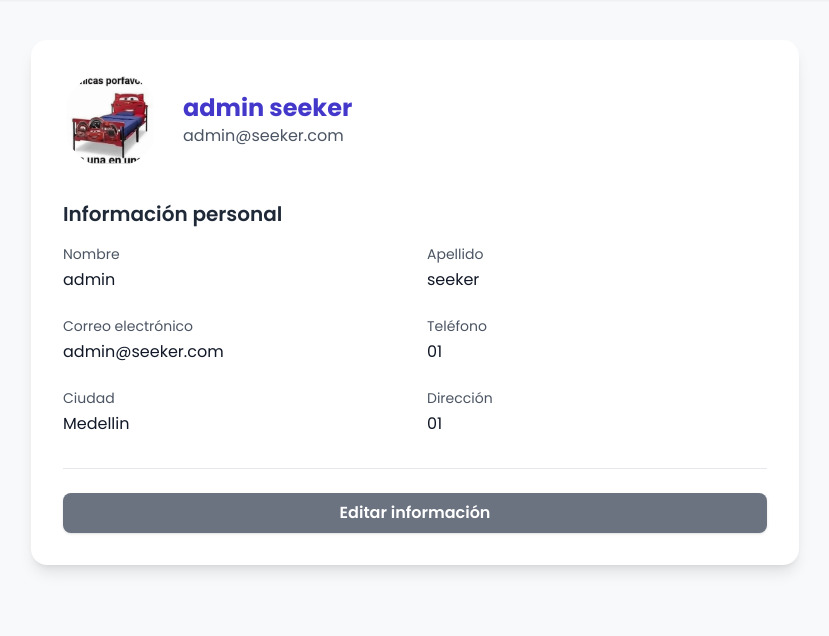
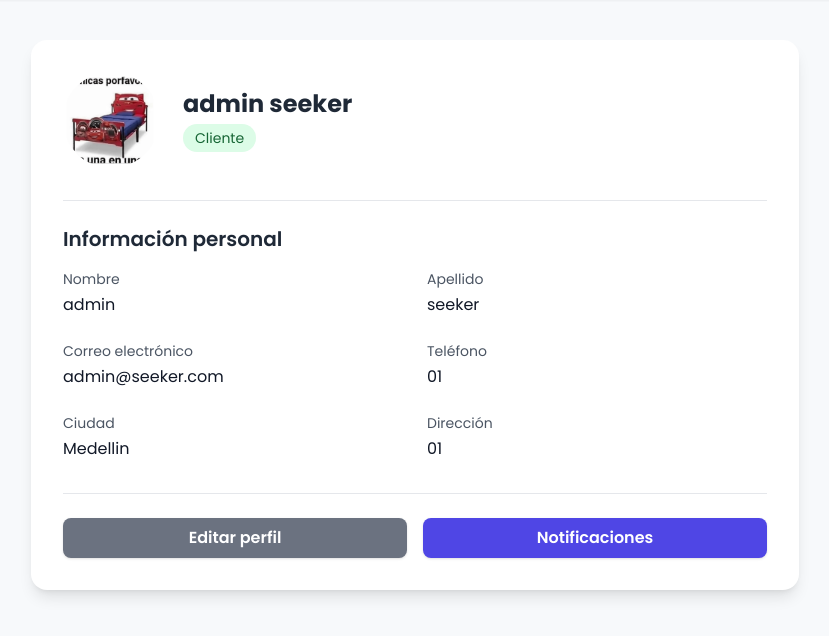
Before and after one commit to Jarax26/Serconn-IntegratedProject1, a Django app: page /accounts/profile/ in a window 1280 px wide. Shown: the part 80-716 px from the top of the page, without its empty margins (225-1054 px from the left). Run offline with Django 5.2, Linux system fonts and the light colour scheme; a user stored in the database is signed in; data comes from the database, SQL or seed files in the repository; both versions use the stored data as it was after the commit; some libraries are stand-ins or nearby versions.

Commit message:
Updated some features

```diff
--- a/accounts/templates/profile.html
+++ b/accounts/templates/profile.html
@@ -69,12 +69,14 @@
             {% endif %}
 
             <div>
-                <h2 class="text-2xl font-bold text-indigo-700">{{ user.get_full_name|default:user.username }}</h2>
-                <p class="text-gray-600">{{ user.email }}</p>
+                <h2 class="text-2xl font-bold text-gray-800">{{ user.get_full_name|default:user.username }}</h2>
+                <p class="mt-1 px-3 py-1 text-sm inline-block rounded-full {% if user.is_service_provider %} bg-yellow-100 text-yellow-800 {% else %} bg-green-100 text-green-800 {% endif %}">
+                    {{ user.get_user_role_display }}
+                </p>
             </div>
         </div>
 
-        <section class="mt-8">
+        <section class="mt-8 border-t pt-6">
             <h3 class="text-xl font-semibold text-gray-800 mb-4">Información personal</h3>
             <div class="grid grid-cols-1 sm:grid-cols-2 gap-6">
                 <div>
@@ -105,12 +107,12 @@
         </section>
 
         {% if user.is_service_provider %}
-            <section class="mt-8">
+            <section class="mt-8 border-t pt-6">
                 <h3 class="text-xl font-semibold text-gray-800">Descripción</h3>
                 <p class="mt-2 text-gray-600">{{ user.service_provider_profile.description|default:"Aún no has añadido una descripción." }}</p>
             </section>
 
-            <section class="mt-8">
+            <section class="mt-8 border-t pt-6">
                 <h3 class="text-xl font-semibold text-gray-800">Servicios ofrecidos</h3>
                 <ul class="mt-4 space-y-3">
                     {% for service in user.service_provider_profile.services.all %}
@@ -121,24 +123,32 @@
                             <em>Tarifa: ${{ service.rate }}</em>
                         </li>
                     {% empty %}
-                        <li>No has registrado servicios todavía.</li>
+                        <li class="text-gray-500">No has registrado servicios todavía.</li>
                     {% endfor %}
                 </ul>
 
-                <a href="{% url 'add_service' %}" class="mt-4 inline-block px-4 py-2 bg-indigo-600 text-white font-semibold rounded-lg shadow hover:bg-indigo-700">Agregar servicio</a>
+                <div class="flex justify-center mt-6">
+                    <a href="{% url 'add_service' %}" title="Agregar servicio"
+                        class="bg-indigo-600 hover:bg-indigo-700 text-white w-14 h-14 rounded-full flex items-center justify-center text-4xl font-bold shadow-lg transition-transform hover:scale-110">
+                        +
+                    </a>
+                </div>
             </section>
         {% endif %}
 
-        <div class="flex gap-4 mt-8 border-t pt-6">
+        <div class="flex flex-wrap gap-4 mt-8 border-t pt-6">
             <a href="{% url 'edit_profile' %}" class="flex-1 text-center px-4 py-2 bg-gray-500 text-white font-semibold rounded-lg shadow hover:bg-gray-600">
-                Editar información
+                Editar perfil
+            </a>
+            <a href="{% url 'notification_list' %}" class="flex-1 text-center px-4 py-2 bg-indigo-600 text-white font-semibold rounded-lg shadow hover:bg-indigo-700">
+                Notificaciones
             </a>
             {% if user.is_service_provider %}
-                <a href="{% url 'chat_list' %}" class="flex-1 text-center px-4 py-2 bg-blue-600 text-white font-semibold rounded-lg shadow hover:bg-blue-700">
-                    Ver mis chats
+                <a href="{% url 'chat_list' %}" class="flex-1 text-center px-4 py-2 bg-indigo-600 text-white font-semibold rounded-lg shadow hover:bg-indigo-700">
+                    Chats
                 </a>
-                <a href="{% url 'dashboard' %}" class="flex-1 text-center px-4 py-2 bg-blue-600 text-white font-semibold rounded-lg shadow hover:bg-blue-700">
-                    Ver mis servicios
+                <a href="{% url 'dashboard' %}" class="flex-1 text-center px-4 py-2 bg-indigo-600 text-white font-semibold rounded-lg shadow hover:bg-indigo-700">
+                    Mis servicios
                 </a>
             {% endif %}
         </div>
--- a/accounts/templates/user_profile.html
+++ b/accounts/templates/user_profile.html
@@ -59,7 +59,7 @@
             {% endif %}
             <div>
                 <h2 class="text-2xl font-bold text-indigo-700">{{ profile_user.get_full_name }}</h2>
-                <p class="mt-1 px-3 py-1 text-sm inline-block rounded-full {% if profile_user.is_service_provider %} bg-blue-100 text-blue-800 {% else %} bg-green-100 text-green-800 {% endif %}">
+                <p class="mt-1 px-3 py-1 text-sm inline-block rounded-full {% if profile_user.is_service_provider %} bg-yellow-100 text-yellow-800 {% else %} bg-green-100 text-green-800 {% endif %}">
                     {{ profile_user.get_user_role_display }}
                 </p>
             </div>
--- a/interactions/templates/chat_list.html
+++ b/interactions/templates/chat_list.html
@@ -75,7 +75,7 @@
                 {% endfor %}
             </div>
             <div class="flex justify-end mt-8">
-                <a href="{% url 'profile' %}" class="bg-blue-500 hover:bg-blue-600 text-white font-bold py-2 px-6 rounded-full shadow-lg">
+                <a href="{% url 'profile' %}" class="bg-indigo-600 hover:bg-indigo-700 text-white font-bold py-2 px-6 rounded-full shadow-lg">
                     Volver al perfil
                 </a>
             </div>
--- a/interactions/templates/notifications.html
+++ b/interactions/templates/notifications.html
@@ -64,14 +64,14 @@
             </div>
             {% if user.is_service_provider %}
                 <div class="flex justify-end mt-8">
-                    <a href="{% url 'profile' %}" class="bg-blue-500 hover:bg-blue-600 text-white font-bold py-2 px-6 rounded-full shadow-lg">
+                    <a href="{% url 'profile' %}" class="bg-indigo-600 hover:bg-indigo-700 text-white font-bold py-2 px-6 rounded-full shadow-lg">
                         Volver al perfil
                     </a>
                 </div>
             {% endif %}
             {% if user.is_service_seeker %}
                 <div class="flex justify-end mt-8">
-                    <a href="{% url 'service_search' %}" class="bg-blue-500 hover:bg-blue-600 text-white font-bold py-2 px-6 rounded-full shadow-lg">
+                    <a href="{% url 'service_search' %}" class="bg-indigo-600 hover:bg-indigo-700 text-white font-bold py-2 px-6 rounded-full shadow-lg">
                         Volver al inicio
                     </a>
                 </div>
--- a/searching/templates/provider_dashboard.html
+++ b/searching/templates/provider_dashboard.html
@@ -81,7 +81,7 @@
                             <td class="p-4 font-medium">
                                 <span class="px-2 py-1 text-xs rounded-full
                                     {% if booking.status == 'pending' %} bg-yellow-100 text-yellow-800 {% endif %}
-                                    {% if booking.status == 'confirmed' %} bg-blue-100 text-blue-800 {% endif %}
+                                    {% if booking.status == 'confirmed' %} bg-indigo-100 text-indigo-800 {% endif %}
                                     {% if booking.status == 'completed' %} bg-green-100 text-green-800 {% endif %}
                                     {% if booking.status == 'cancelled' or booking.status == 'rejected' %} bg-red-100 text-red-800 {% endif %}">
                                     {{ booking.get_status_display }}
--- a/searching/templates/seeker_dashboard.html
+++ b/searching/templates/seeker_dashboard.html
@@ -81,7 +81,7 @@
                             <td class="p-4 font-medium">
                                 <span class="px-2 py-1 text-xs rounded-full
                                     {% if booking.status == 'pending' %} bg-yellow-100 text-yellow-800 {% endif %}
-                                    {% if booking.status == 'confirmed' %} bg-blue-100 text-blue-800 {% endif %}
+                                    {% if booking.status == 'confirmed' %} bg-indigo-100 text-indigo-800 {% endif %}
                                     {% if booking.status == 'completed' %} bg-green-100 text-green-800 {% endif %}
                                     {% if booking.status == 'cancelled' or booking.status == 'rejected' %} bg-red-100 text-red-800 {% endif %}">
                                     {{ booking.get_status_display }}
```
Also changed, not shown: db.sqlite3.
